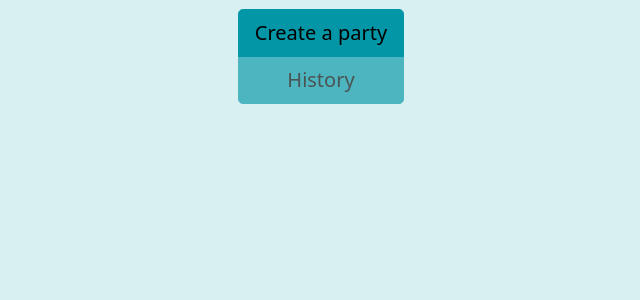
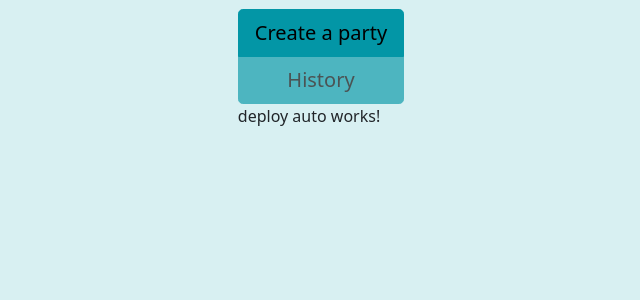
Before and after one commit to HE-Arc/E.T.-Telephone-Momo, a Django app: page / in a window 1280 px wide. Shown: the part 164-464 px from the top of the page, without its empty margins (319-959 px from the left). Run offline with Django 3.2, Linux system fonts and the light colour scheme; some libraries are stand-ins or nearby versions.

Commit message:
auto deploy test

```diff
--- a/ETMApp/templates/ETMApp/index.html
+++ b/ETMApp/templates/ETMApp/index.html
@@ -4,6 +4,7 @@
         <div class="btn-group-vertical btn-group-lg justify-content-between">
             <a href="/createGame" type="button" class="btn btn-primary">Create a party</a>
             <a href="#" type="button" class="btn btn-primary {% if not user.is_authenticated %} disabled {% endif %}">History</a>
+            deploy auto works!
         </div>
     </div>
 {% endblock %}
```
